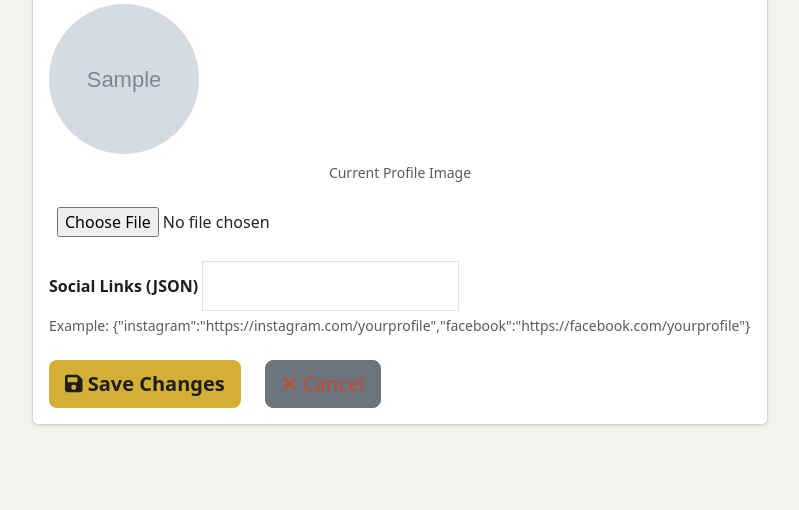
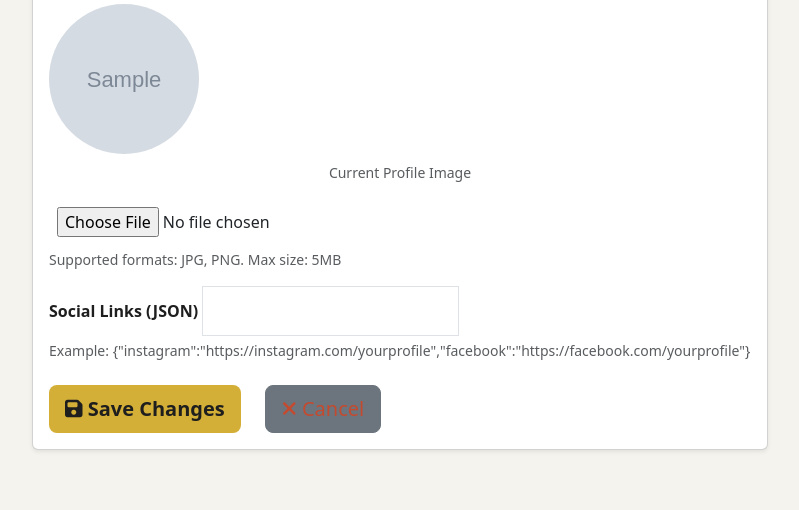
Before and after one commit to FINAMOU01/globalmart-erd-project, a Django app: template ecommerce/afribazaar/templates/products/edit_artisan_profile.html in a window 1280 px wide. Shown: the part 746-1256 px from the top of the page, without its empty margins (240-1039 px from the left). Run offline with Django 5.2, Linux system fonts and the light colour scheme; the template is opened without the code that fills it: most values are stand-ins (such as "Sample title", 1, 10 or a date in 2020); grey boxes marked "Sample" are stand-in pictures; form fields are guessed from the names that the template uses; parts of the project's set-up code (start-up, migrations or seed data) failed here and were passed over.

Commit message:
Improve profile picture upload template handling
- Add error handler for empty profile pictures
- Add file format and size guidance
- Better error message display

```diff
--- a/ecommerce/afribazaar/templates/products/edit_artisan_profile.html
+++ b/ecommerce/afribazaar/templates/products/edit_artisan_profile.html
@@ -77,11 +77,16 @@
                             <label for="{{ bio_form.profile_image.id_for_label }}" class="form-label">Profile Image</label>
                             {% if artisan_profile and artisan_profile.profile_picture %}
                             <div class="current-image mb-2">
-                                <img src="{{ artisan_profile.profile_picture.url }}" alt="Current Profile" style="width: 150px; height: 150px; object-fit: cover; border-radius: 50%;">
+                                <img src="{{ artisan_profile.profile_picture.url }}" alt="Current Profile" style="width: 150px; height: 150px; object-fit: cover; border-radius: 50%; onerror='this.style.display=none';">
                                 <p class="text-muted small mt-2">Current Profile Image</p>
+                            </div>
+                            {% else %}
+                            <div class="current-image mb-2" style="display: none;">
+                                <p class="text-muted small mt-2">No profile image</p>
                             </div>
                             {% endif %}
                             {{ bio_form.profile_image }}
+                            <small class="form-text text-muted d-block mt-1">Supported formats: JPG, PNG. Max size: 5MB</small>
                             {% if bio_form.profile_image.errors %}
                             <div class="text-danger small mt-1">{{ bio_form.profile_image.errors }}</div>
                             {% endif %}
```
